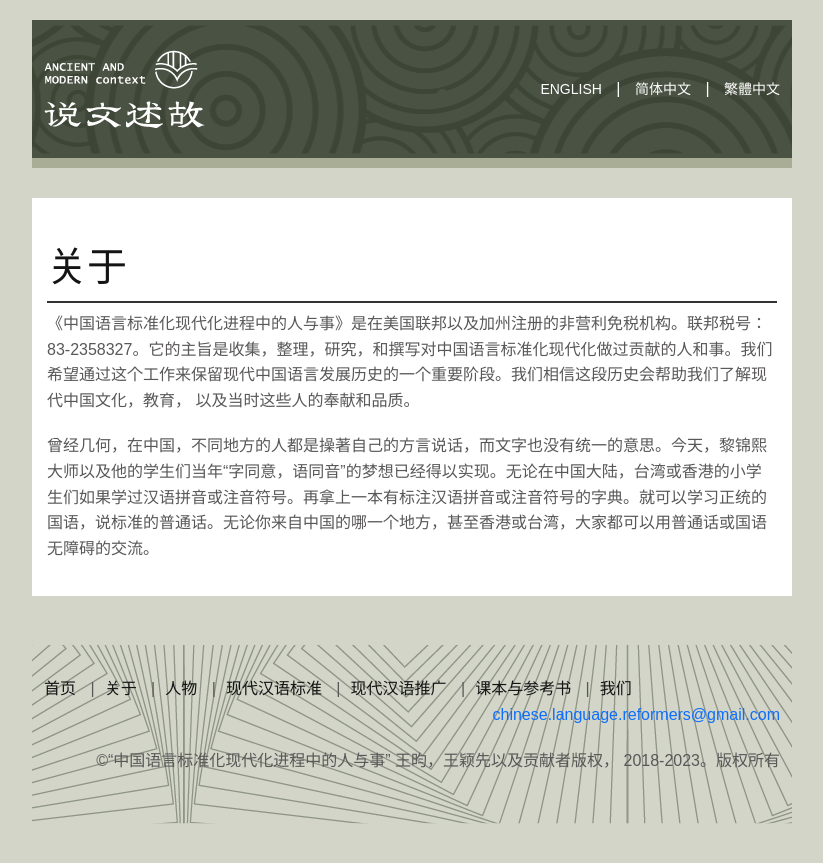
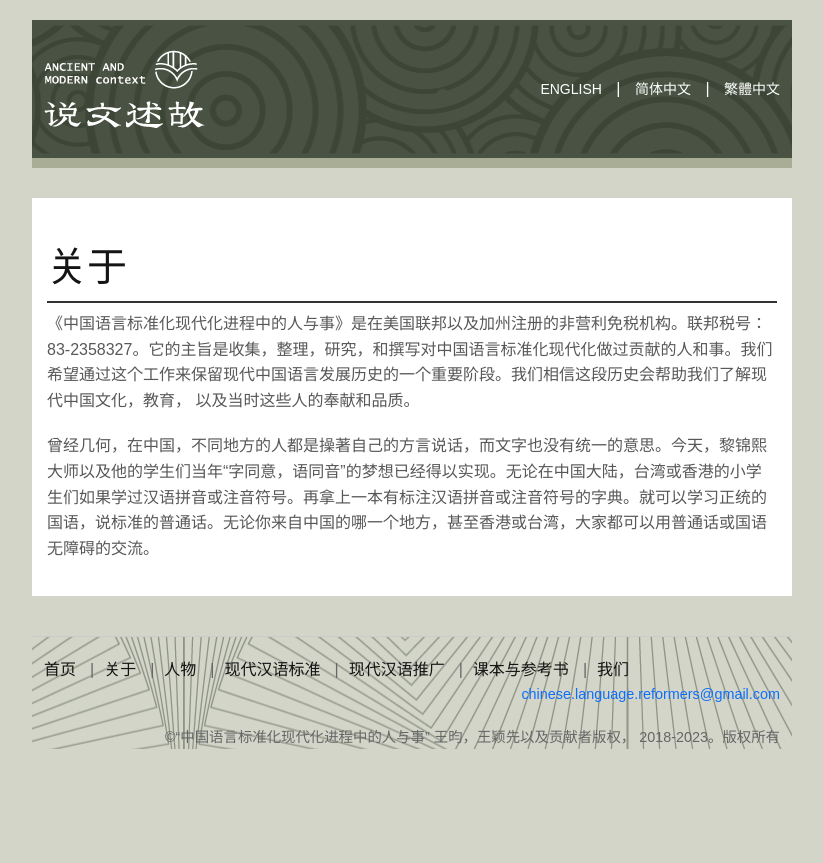
Before and after one commit to clangreformers/clangreformers.github.io, a Jekyll site: the page built from about-cn.md, in a window 1280 px wide. Shown: the top 863 px of the page, without its empty margins (228-1051 px from the left). Built offline with Jekyll 4.4.1, drawn with Linux system fonts in a browser that asks for light colours.

Commit message:
try out new style

```diff
--- a/assets/css/main.css
+++ b/assets/css/main.css
@@ -87,9 +87,11 @@ nav a:hover {
 }
 
 footer {
-  position: relative;
-  position: relative;
-  padding: 50px 0px;
+  margin-top: 40px;
+  border-top: 1px solid #ccc;
+  padding-top: 20px;
+  font-size: 0.9em;
+  color: #666;
   background-image: url("/assets/images/footer.png");
   background-repeat: repeat-x;
   background-position: center center; }
```
